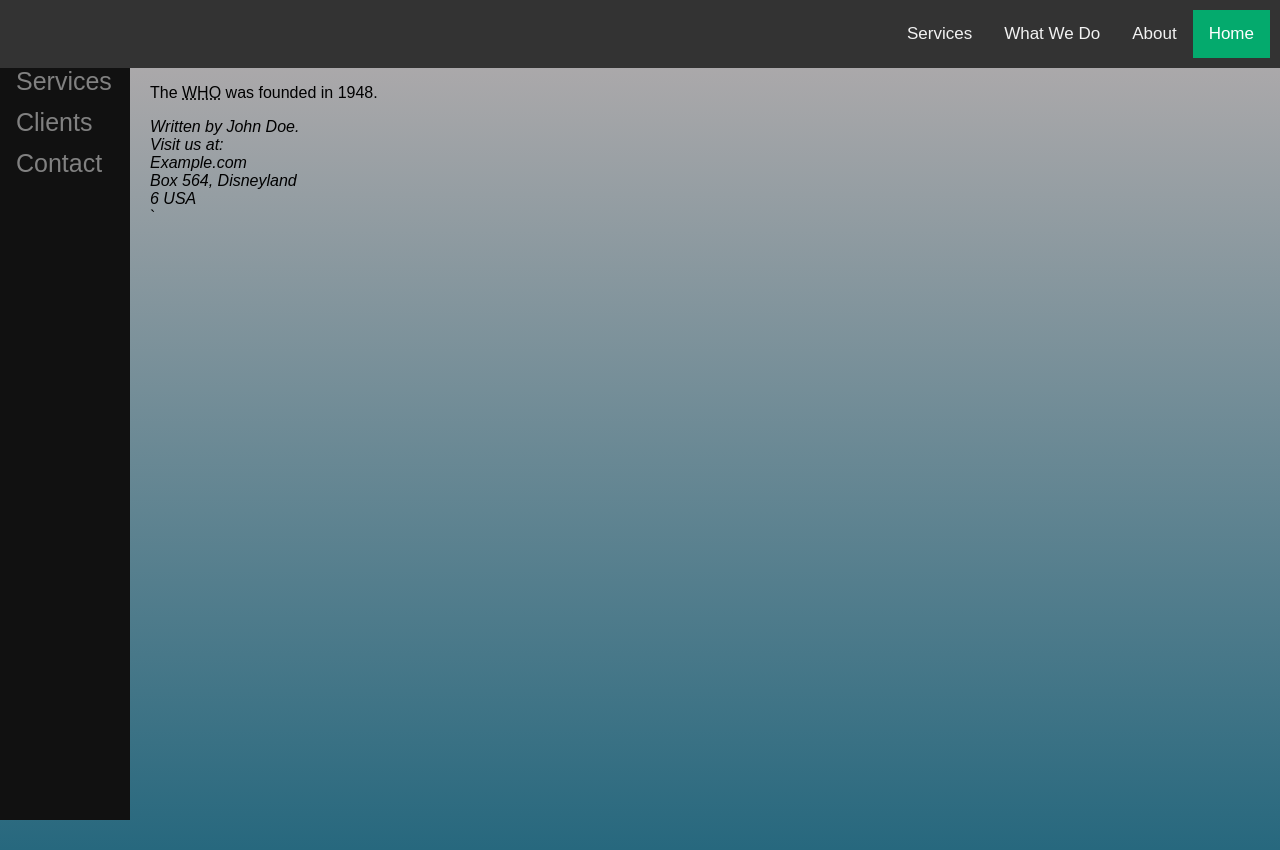
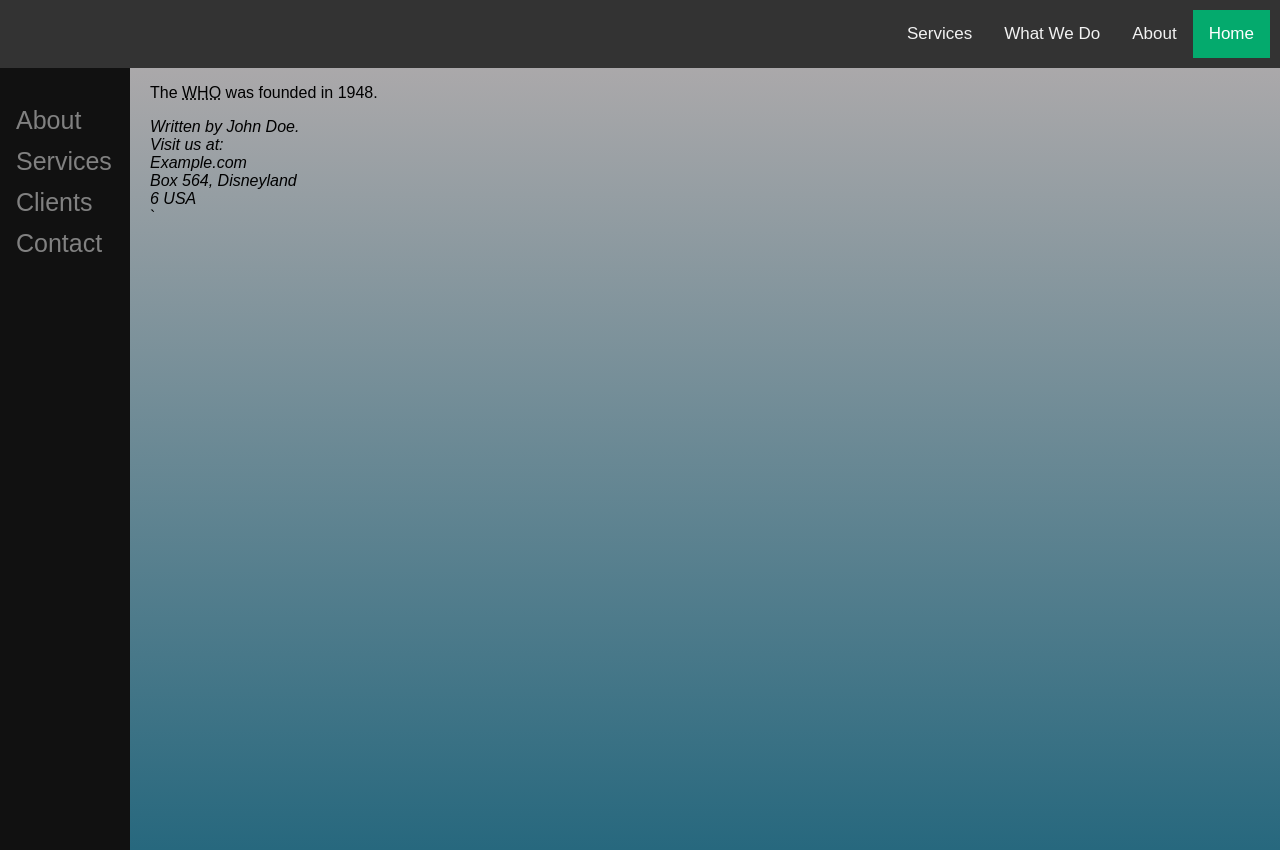
Before and after one commit to CurlySoldier/Divergence, a plain HTML site: page Index.html in a window 1280 px wide. Drawn offline with Linux system fonts and the light colour scheme.

Commit message:
feat: allowed side bar to properly scale

```diff
--- a/CSS/design.css
+++ b/CSS/design.css
@@ -50,15 +50,15 @@ body {
 }
 /* The sidebar menu */
 .sidenav {
-  height: 100%; /* Full-height: remove this if you want "auto" height */
-  width: 130px; /* Set the width of the sidebar */
-  position: fixed; /* Fixed Sidebar (stay in place on scroll) */
-  z-index: 1; /* Stay on top */
-  top: 0; /* Stay at the top */
+  height: 100%;
+  width: 130px;
+  position: fixed;
+  z-index: 1;
+  top: 50px; /* offset the top navigation by its height */
   left: 0;
-  background-color: #111; /* Black */
-  overflow-x: hidden; /* Disable horizontal scroll */
-  padding-top: 20px;
+  background-color: #111;
+  overflow-x: hidden;
+  padding-top: 50px;
 }
 
 /* The navigation menu links */
@@ -70,6 +70,7 @@ body {
   display: block;
 }
 
+
 /* When you mouse over the navigation links, change their color */
 .sidenav a:hover {
   color: #f1f1f1;
```
